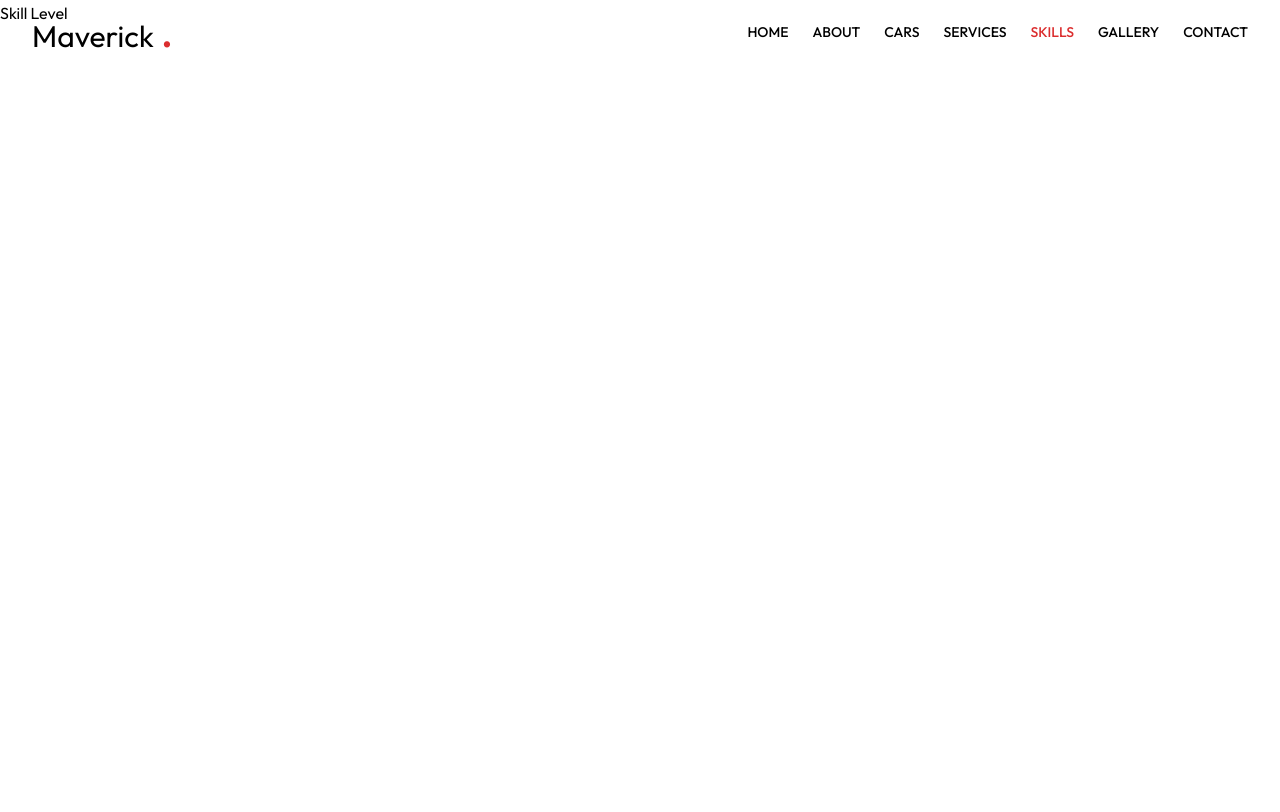
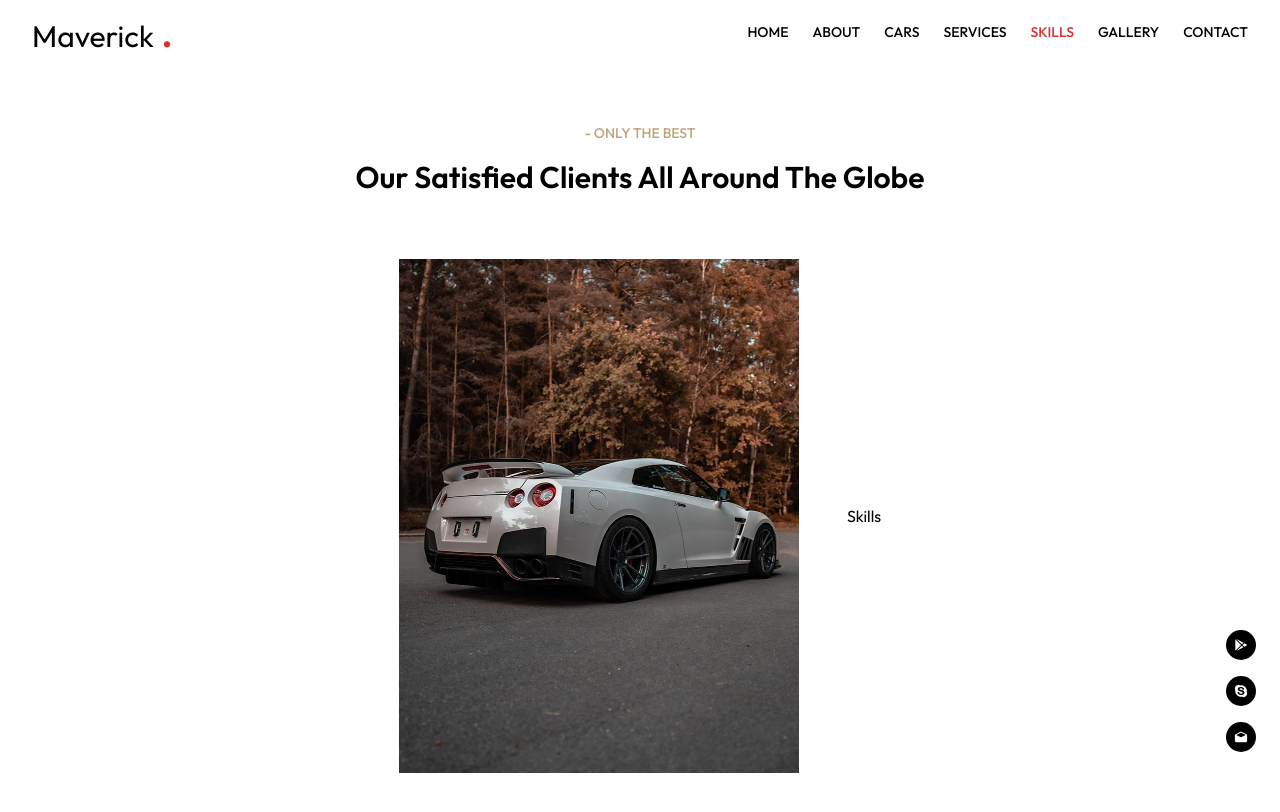
Before and after one commit to VLADGRO96/portfolio, a Next.js app in the folder maverick/: page /skilllevel in a window 1280 px wide. Shown: the top 812 px of the page. Built offline with nearby package versions, Linux system fonts and the light colour scheme.

Commit message:
add skills page and components

```diff
--- /dev/null
+++ b/maverick/components/Skills.tsx
@@ -0,0 +1,7 @@
+import React from 'react'
+
+export default function Skills() {
+	return (
+		<div>Skills</div>
+	)
+}
--- a/maverick/pages/skilllevel.tsx
+++ b/maverick/pages/skilllevel.tsx
@@ -1,7 +1,32 @@
+import Wrapper from '@/components/Wrapper'
+import Head from 'next/head'
 import React from 'react'
+import Image from "next/image";
+import Skills from '@/components/Skills';
 
-export default function skilllevel() {
+export default function Skilllevel() {
 	return (
-		<div>Skill Level</div>
-	)
+		<>
+			<Head>
+				<title>Maverick - Skills</title>
+			</Head>
+
+			<Wrapper className="text-center mt-24 flex flex-col justify-center">
+				<div className="w-full h-full">
+					<div className='text-WhiteGray font-medium uppercase text-sm text-center'>- Only the best</div>
+
+					<div className='font-semibold text-3xl mt-4 lg:mb-16 mb-8'>Our Satisfied Clients All Around The Globe</div>
+
+					<div className='flex h-full flex-col justify-center text-center'>
+						<div className='flex flex-col gap-12 lg:flex-row items-center justify-center mb-12 lg:pt-0 pt-12'>
+							<Image src={"/skills.jpg"} alt="Skills" width={400} height={500} />
+							<div>
+								<Skills />
+							</div>
+						</div>
+					</div>
+				</div>
+			</Wrapper>
+		</>
+	);
 }
```
